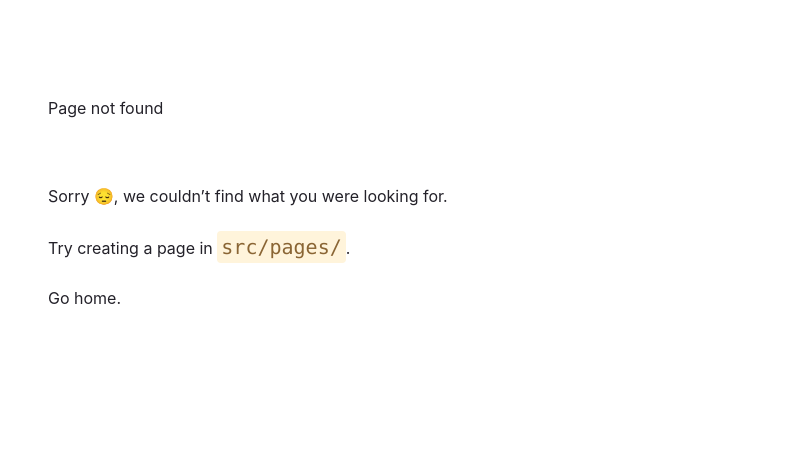
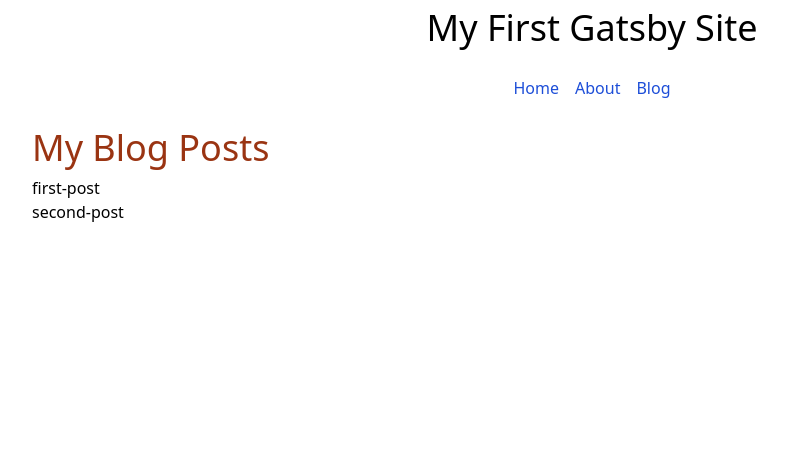
Before and after one commit to Sergiu-D/tutorial-gatsby, a Gatsby site: page /blog in a window 1280 px wide. Before the commit this address had no page. Shown: the whole page, without its empty margins (48-835 px from the left). Built offline with nearby package versions, Linux system fonts and the light colour scheme; Gatsby itself is replaced by a stand-in of ours.

Commit message:
Finished Gatsby Tutorial Part 4

```diff
--- a/gatsby-config.js
+++ b/gatsby-config.js
@@ -3,15 +3,28 @@
  */
 module.exports = {
   siteMetadata: {
-    title: `tutorial-gatsby`,
-    siteUrl: `https://www.yourdomain.tld`
+    title: `My First Gatsby Site`,
+    siteUrl: `https://www.yourdomain.tld`,
   },
-  plugins: ["gatsby-plugin-postcss", "gatsby-plugin-image", "gatsby-plugin-sharp", "gatsby-transformer-sharp", {
-    resolve: 'gatsby-source-filesystem',
-    options: {
-      "name": "images",
-      "path": "./src/images/"
+  plugins: [
+    "gatsby-plugin-postcss",
+    "gatsby-plugin-image",
+    "gatsby-plugin-sharp",
+    "gatsby-transformer-sharp",
+    {
+      resolve: "gatsby-source-filesystem",
+      options: {
+        name: "images",
+        path: "./src/images/",
+      },
+      __key: "images",
     },
-    __key: "images"
-  }]
+    {
+      resolve: "gatsby-source-filesystem",
+      options: {
+        name: `blog`,
+        path: `${__dirname}/blog`,
+      },
+    },
+  ],
 };
--- a/src/components/layout.js
+++ b/src/components/layout.js
@@ -1,25 +1,54 @@
 import * as React from "react";
 import { Link } from "gatsby";
+import { useStaticQuery, graphql } from "gatsby";
+
+const menuItems = [
+  {
+    id: 1,
+    name: "Home",
+    path: "/",
+  },
+  {
+    id: 2,
+    name: "About",
+    path: "/about",
+  },
+  {
+    id: 3,
+    name: "Blog",
+    path: "/blog",
+  },
+];
 
 const Layout = ({ pageTitle, children }) => {
+  const data = useStaticQuery(graphql`
+    query SiteMetadata {
+      site {
+        siteMetadata {
+          title
+        }
+      }
+    }
+  `);
+  console.log("🚀 ~ file: layout.js:33 ~ Layout ~ data:", data);
   return (
     <div className="mx-40 sm:mx-20">
+      <header className="flex justify-center text-4xl py-2">
+        {data?.site?.siteMetadata?.title}
+      </header>
       <nav className="py-5">
         <ul className="flex justify-center">
-          <li>
-            <Link to="/" className="text-blue-700 py-2 px-2">
-              Home
-            </Link>
-          </li>
-          <li>
-            <Link to="/about" className="text-blue-700 py-2 px-2">
-              About
-            </Link>
-          </li>
+          {menuItems.map((item) => (
+            <li key={item.id}>
+              <Link to={item.path} className="text-blue-700 py-2 px-2">
+                {item.name}
+              </Link>
+            </li>
+          ))}
         </ul>
       </nav>
       <main>
-        <h1>{pageTitle}</h1>
+        <h1 className="text-4xl py-2 text-orange-800">{pageTitle}</h1>
         {children}
       </main>
     </div>
--- /dev/null
+++ b/src/components/seo.js
@@ -0,0 +1,22 @@
+import * as React from "react";
+import { graphql, useStaticQuery } from "gatsby";
+
+const Seo = ({ title }) => {
+  const data = useStaticQuery(graphql`
+    query siteMetadataTitle {
+      site {
+        siteMetadata {
+          title
+        }
+      }
+    }
+  `);
+
+  return (
+    <title>
+      {title} | {data.site.siteMetadata.title}
+    </title>
+  );
+};
+
+export default Seo;
--- a/src/pages/about.js
+++ b/src/pages/about.js
@@ -1,6 +1,7 @@
 // Step 1: Import React
 import * as React from "react";
 import Layout from "../components/layout";
+import Seo from "../components/seo";
 
 // Step 2: Define your component
 const AboutPage = () => {
@@ -13,7 +14,7 @@
   );
 };
 
-export const Head = () => <title>About Me</title>;
+export const Head = () => <Seo title="About Me" />;
 
 // Step 3: Export your component
 export default AboutPage;
--- /dev/null
+++ b/src/pages/blog.js
@@ -0,0 +1,31 @@
+import * as React from "react";
+import { graphql } from "gatsby";
+import Layout from "../components/layout";
+import Seo from "../components/seo";
+
+const BlogPage = ({ data }) => {
+  console.log("🚀 ~ file: blog.js:7 ~ BlogPage ~ data:", data);
+  return (
+    <Layout pageTitle="My Blog Posts">
+      <ul>
+        {data?.allFile?.nodes.map((node) => (
+          <li key={node.name}>{node.name}</li>
+        ))}
+      </ul>
+    </Layout>
+  );
+};
+
+export const query = graphql`
+  query BlogPosts {
+    allFile(filter: { sourceInstanceName: { eq: "blog" } }) {
+      nodes {
+        name
+      }
+    }
+  }
+`;
+
+export const Head = () => <Seo title="My Blog Posts" />;
+
+export default BlogPage;
--- a/src/pages/index.js
+++ b/src/pages/index.js
@@ -2,16 +2,13 @@
 import * as React from "react";
 import Layout from "../components/layout";
 import { StaticImage } from "gatsby-plugin-image";
+import Seo from "../components/seo";
 
 // Step 2: Define your component
 const IndexPage = () => {
   return (
     <Layout pageTitle="Home Page">
       <p>I'm making this by following the Gatsby Tutorial.</p>
-      <StaticImage
-        alt="Clifford, a reddish-brown pitbull, posing on a couch and looking stoically at the camera"
-        src="https://pbs.twimg.com/media/E1oMV3QVgAIr1NT?format=jpg&name=large"
-      />
       <StaticImage
         alt="Clifford, a reddish-brown pitbull, posing on a couch and looking stoically at the camera"
         src="../images/clifford.jpg"
@@ -21,7 +18,7 @@
 };
 
 // You'll learn about this in the next task, just copy it for now
-export const Head = () => <title>Home Page</title>;
+export const Head = () => <Seo title="Home Page" />;
 
 // Step 3: Export your component
 export default IndexPage;
```
Also changed, not shown: blog/first-post.mdx (added), blog/second-post.mdx (added).
